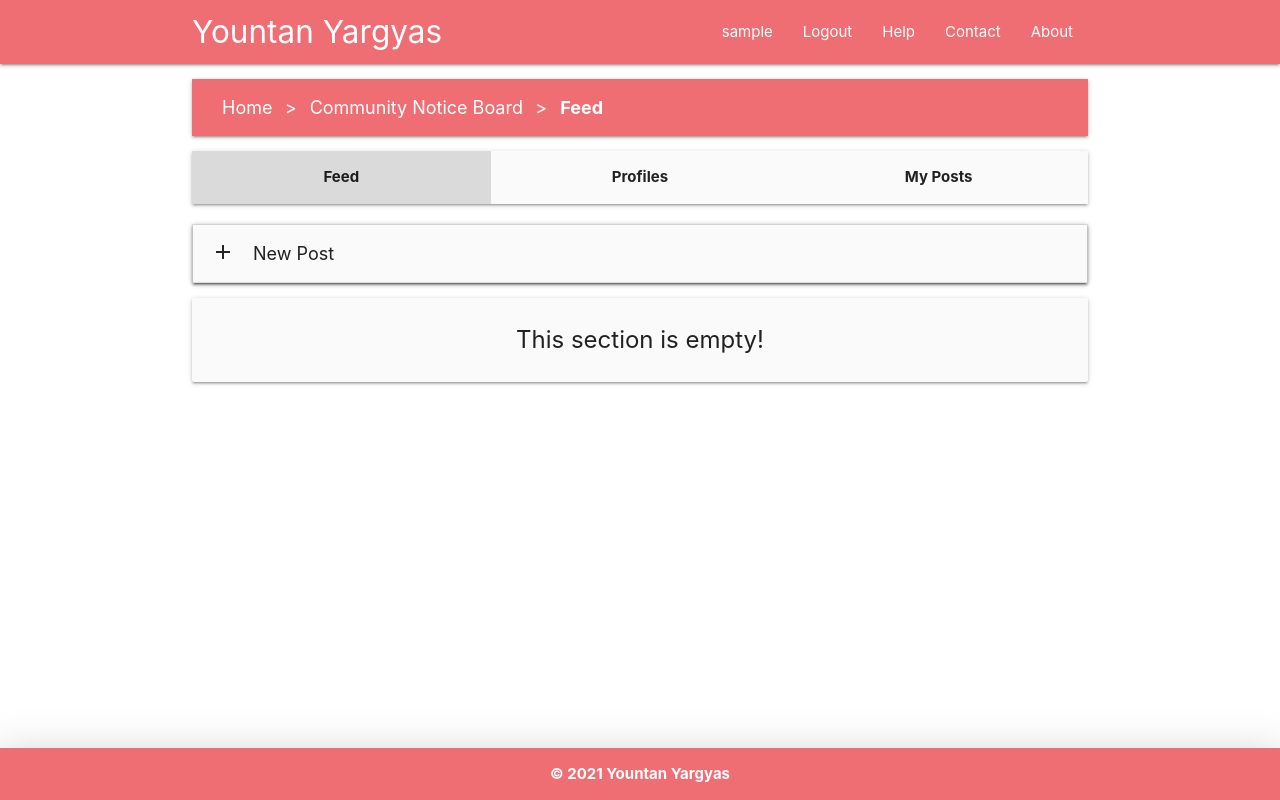
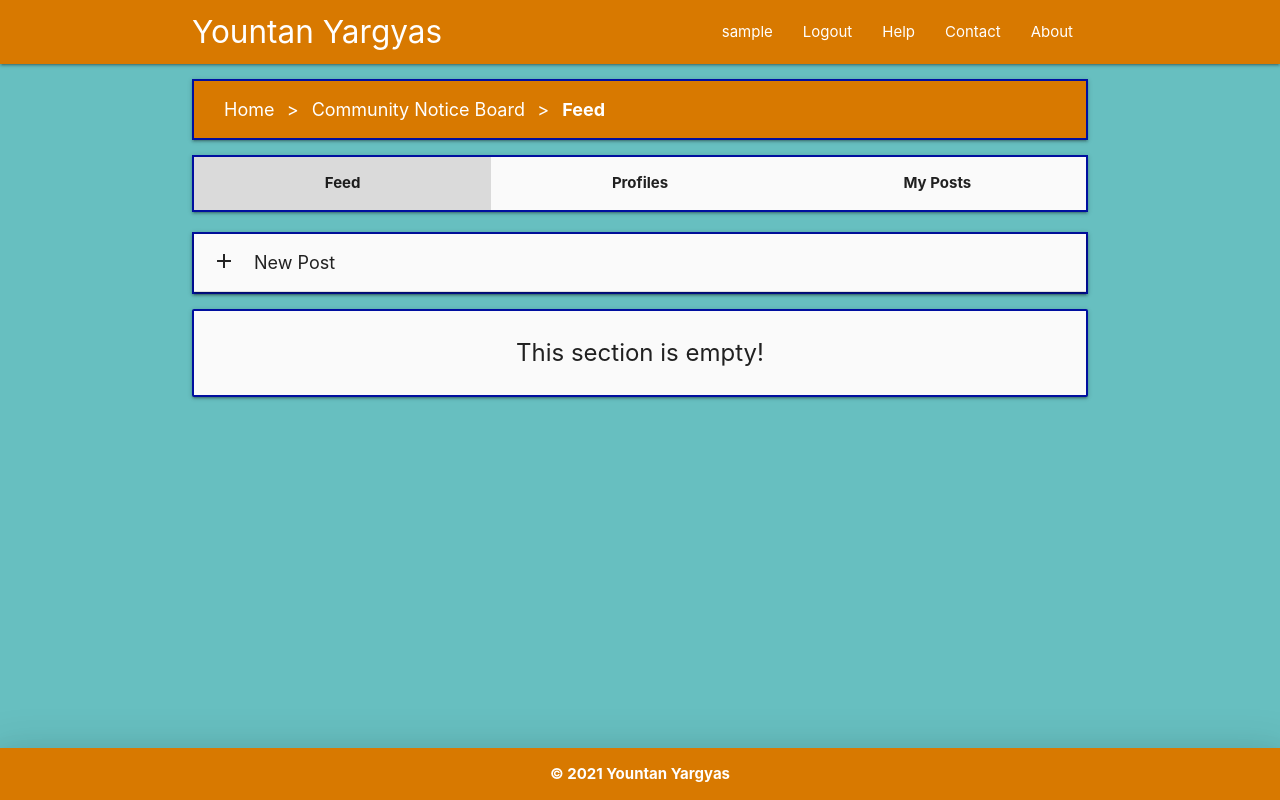
Before and after one commit to jameelkaisar/YountanYargyas, a Django app: page /community/feed in a window 1280 px wide. Run offline with Django 3.2, Linux system fonts and the light colour scheme; the visitor is signed in with stand-in values (Sample User, id 1); data that the repository does not hold is empty; some libraries are stand-ins or nearby versions.

Commit message:
Theme and Colors Changed

```diff
--- a/main/static/main/css/breadcrumbs.css
+++ b/main/static/main/css/breadcrumbs.css
@@ -4,7 +4,7 @@
 ul.breadcrumbs {
   padding: 15px 30px;
   list-style: none;
-  background-color: #ee6e73;
+  background-color: #d87900;
 }
 
 /* Display list items side by side */
--- a/main/static/main/css/custom.css
+++ b/main/static/main/css/custom.css
@@ -1,6 +1,10 @@
 html {
     position: relative;
     min-height: 100%;
+}
+
+body {
+    background-color: #67bfc0 !important;
 }
 
 .footer-outer {
@@ -26,3 +30,31 @@ html {
     padding-left: 1rem;
     display: inline-block;
 }
+
+.nav-wrapper {
+    background-color: #d87900 !important;
+}
+
+div.card-image .material-icons {
+    background-color: #d87900 !important;
+}
+
+ul.pagination .active {
+    background-color: #d87900 !important;
+}
+
+/*ul.pagination li.disabled i.material-icons {
+    color: #ffffff !important;
+}*/
+
+ul.collapsible {
+    background-color: #ffffff !important;
+}
+
+div.card, ul.collapsible, ul.breadcrumbs {
+    border: 2px solid #000f9f;
+}
+
+div.cftop {
+    border: 2px solid #000f9f;
+}
--- a/main/templates/main/cf-feed.html
+++ b/main/templates/main/cf-feed.html
@@ -11,7 +11,7 @@
         </ul>
     </div>
 
-    <div class="row grey lighten-5 z-depth-1" align="center">
+    <div class="cftop row grey lighten-5 z-depth-1" align="center">
         <div class="col s4 m4 l4 upload-bar" style="padding-top: 15px; padding-bottom: 15px; background-color: #dadada;"><b>Feed</b></div>
         <a href="/community/profiles" style="display: block; color: inherit; text-decoration: inherit;">
             <div class="col s4 m4 l4 upload-bar" style="padding-top: 15px; padding-bottom: 15px;"><b>Profiles</b></div>
--- a/main/templates/main/cf-posts.html
+++ b/main/templates/main/cf-posts.html
@@ -11,7 +11,7 @@
         </ul>
     </div>
 
-    <div class="row grey lighten-5 z-depth-1" align="center">
+    <div class="cftop row grey lighten-5 z-depth-1" align="center">
         <a href="/community/feed" style="display: block; color: inherit; text-decoration: inherit;">
             <div class="col s4 m4 l4 upload-bar" style="padding-top: 15px; padding-bottom: 15px;"><b>Feed</b></div>
         </a>
--- a/main/templates/main/cf-profile-posts.html
+++ b/main/templates/main/cf-profile-posts.html
@@ -12,7 +12,7 @@
         </ul>
     </div>
 
-    <div class="row grey lighten-5 z-depth-1" align="center">
+    <div class="cftop row grey lighten-5 z-depth-1" align="center">
         <a href="/community/feed" style="display: block; color: inherit; text-decoration: inherit;">
             <div class="col s4 m4 l4 upload-bar" style="padding-top: 15px; padding-bottom: 15px;"><b>Feed</b></div>
         </a>
--- a/main/templates/main/cf-profiles.html
+++ b/main/templates/main/cf-profiles.html
@@ -10,7 +10,7 @@
         </ul>
     </div>
 
-    <div class="row grey lighten-5 z-depth-1" align="center">
+    <div class="cftop row grey lighten-5 z-depth-1" align="center">
         <a href="/community/feed" style="display: block; color: inherit; text-decoration: inherit;">
             <div class="col s4 m4 l4 upload-bar" style="padding-top: 15px; padding-bottom: 15px;"><b>Feed</b></div>
         </a>
--- a/main/templates/main/includes/footer.html
+++ b/main/templates/main/includes/footer.html
@@ -1,5 +1,5 @@
 <div class="footer-outer">
-    <div class="footer-inner z-depth-5" style="background-color: #ee6e73;">
+    <div class="footer-inner z-depth-5" style="background-color: #d87900;">
         <div align="center" style="color: white; font-weight: bold;">&copy; {% now "Y" %} Yountan Yargyas</div>
     </div>
 </div>
```
Also changed, not shown: main/migrations/0001_squashed_0004_auto_20211229_1327.py, main/migrations/0002_auto_20211229_1318.py (deleted).
